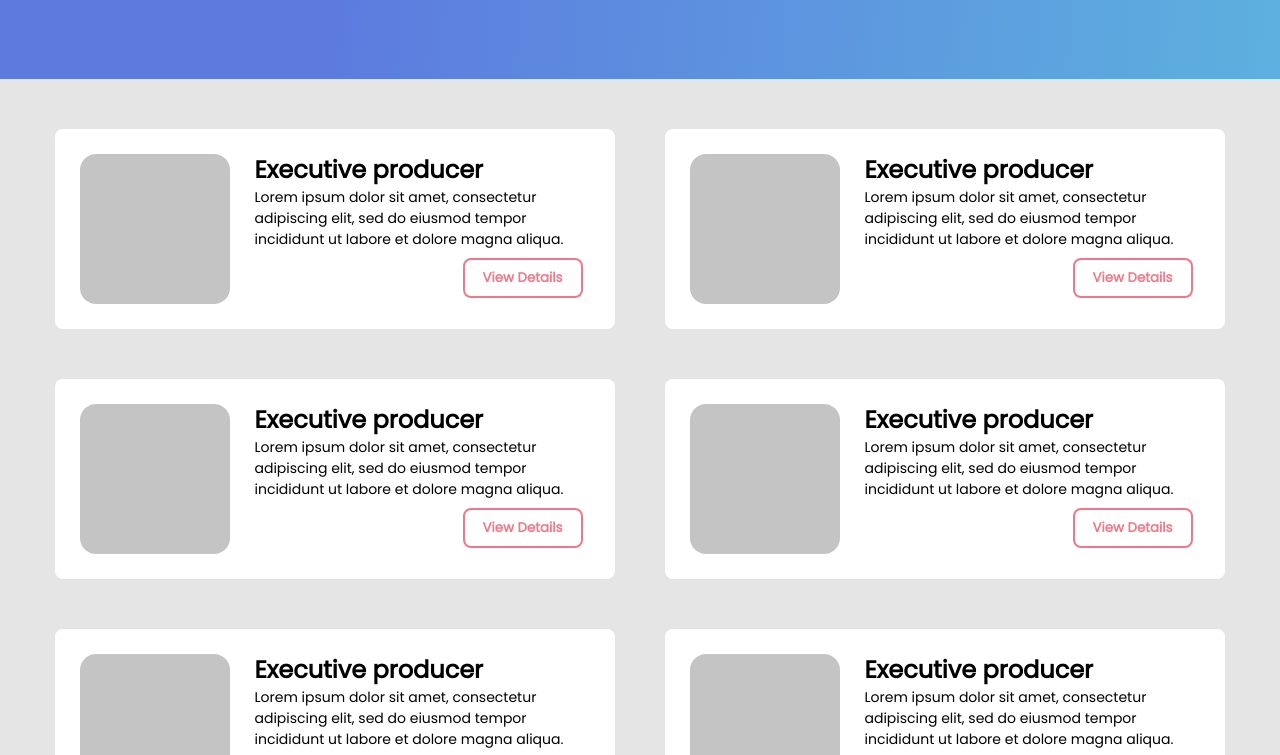
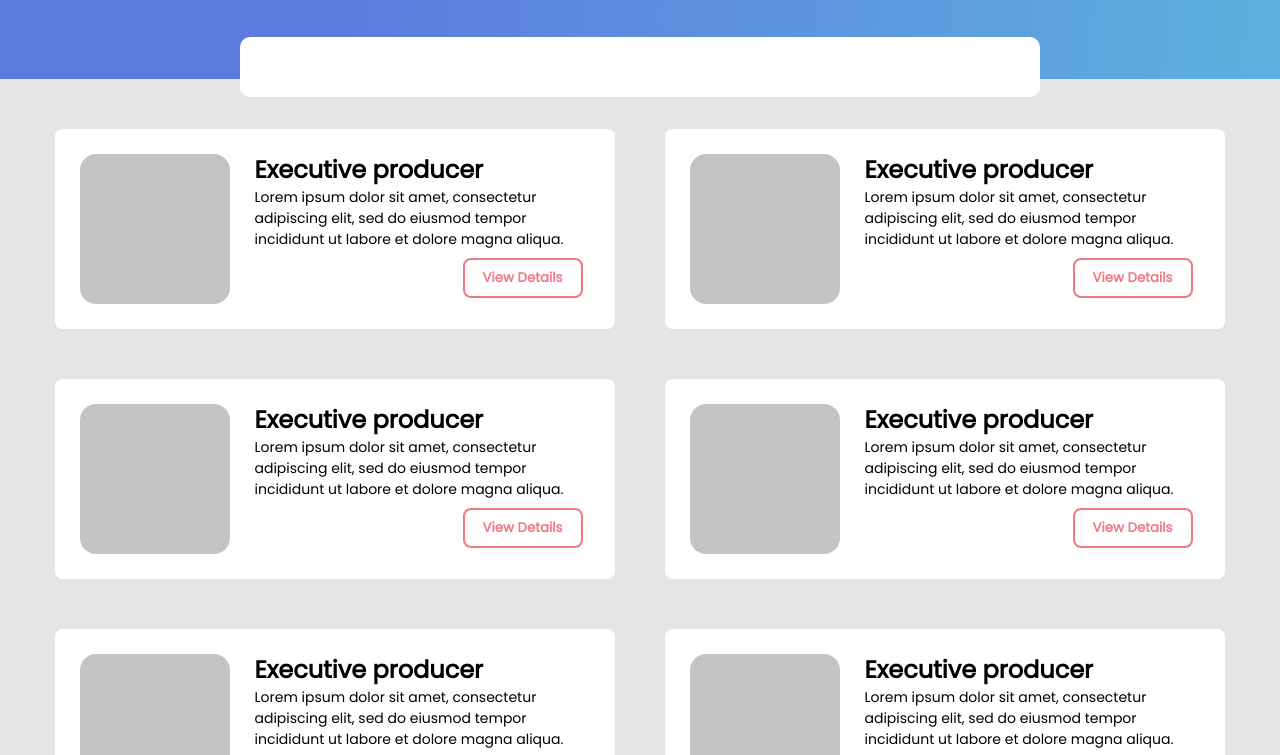
Before and after one commit to Afzal95/afzal_goodera-assignment, a plain HTML site: page index.html in a window 1280 px wide. Shown: the part 181-936 px from the top of the page. Drawn offline with Linux system fonts and the light colour scheme.

Commit message:
search box added

```diff
--- a/index.html
+++ b/index.html
@@ -28,6 +28,8 @@
         <div class="dream-div">
             <h1>Find Your Dream Job</h1>
             <p>Browse through thousands of full-time or part-time jobs near you</p>
+        </div>
+        <div class="search">
         </div>
     </div>
     <div class="lower-part">
--- a/styles.css
+++ b/styles.css
@@ -34,6 +34,14 @@ ul>li{
 .dream-div{
     color: #FFFFFF;
     margin: 40px 125px;
+}
+
+.search{
+    width: 800px;
+    height: 60px;
+    background-color: #FFFFFF;
+    border-radius: 10px;
+    margin: 40px auto 0;
 }
 .lower-part{
     display: grid;
```
